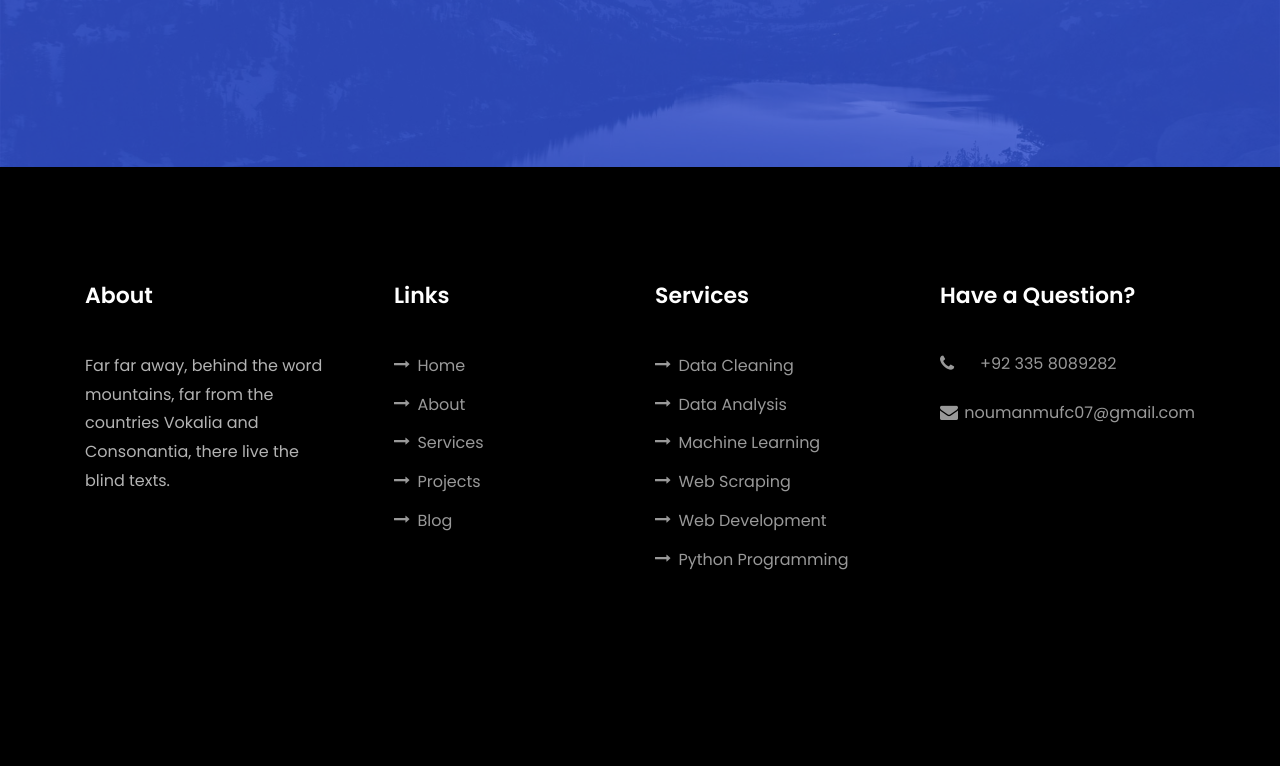
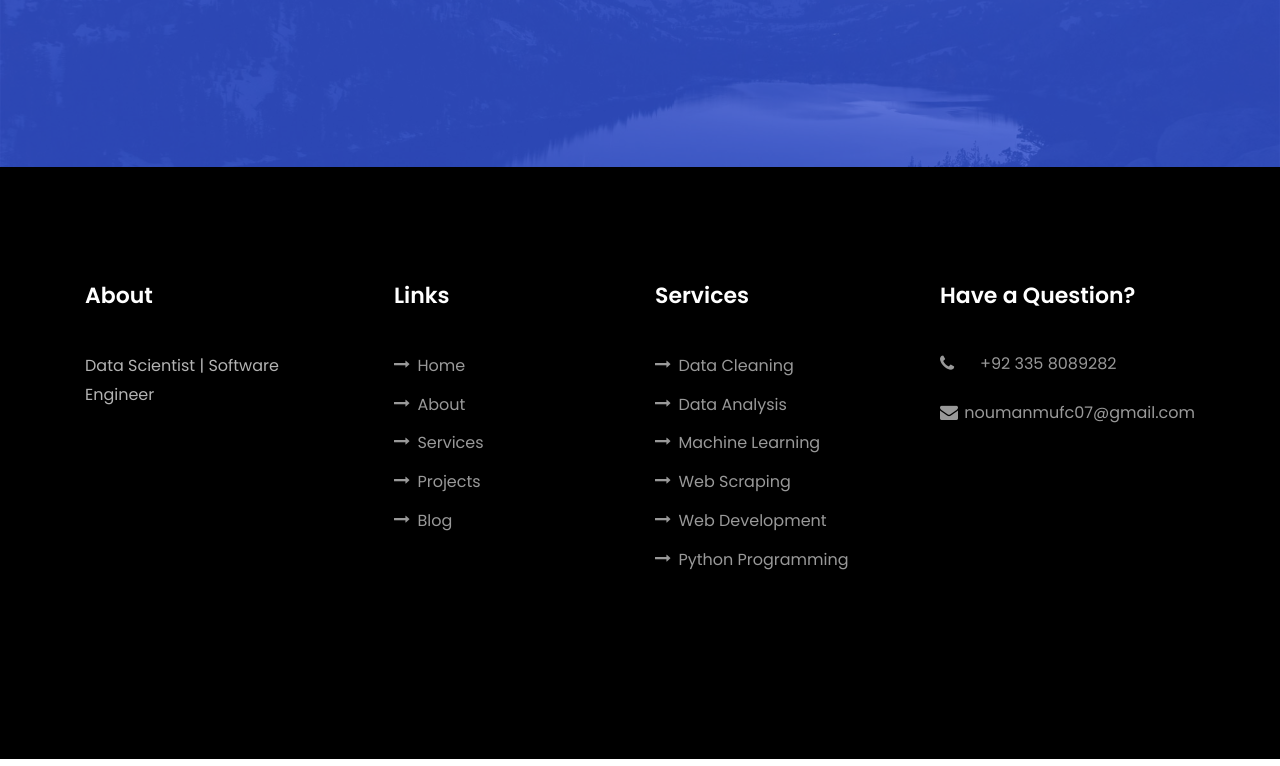
Before and after one commit to prakashmandekar8/Web-Application.github.io, a plain HTML site: page index.html in a window 1280 px wide. Shown: the part 7759-8525 px from the top of the page. Drawn offline with Linux system fonts and the light colour scheme; files whose address does not match are found by name.

Commit message:
add profile image and update about section

```diff
--- a/index.html
+++ b/index.html
@@ -707,7 +707,7 @@
           <div class="col-md">
             <div class="ftco-footer-widget mb-4">
               <h2 class="ftco-heading-2">About</h2>
-              <p>Far far away, behind the word mountains, far from the countries Vokalia and Consonantia, there live the blind texts.</p>
+              <p>Data Scientist | Software Engineer</p>
               <ul class="ftco-footer-social list-unstyled">
 					<li class="ftco-animate"><a href="https://www.linkedin.com/in/nouman10/"><span class="icon-linkedin" target='_blank'></span></a></li>
 					<li class="ftco-animate"><a href="https://medium.com/@nouman10"><span class="icon-medium" target='_blank'></span></a></li>
```
Also changed, not shown: images/about.jpg.
